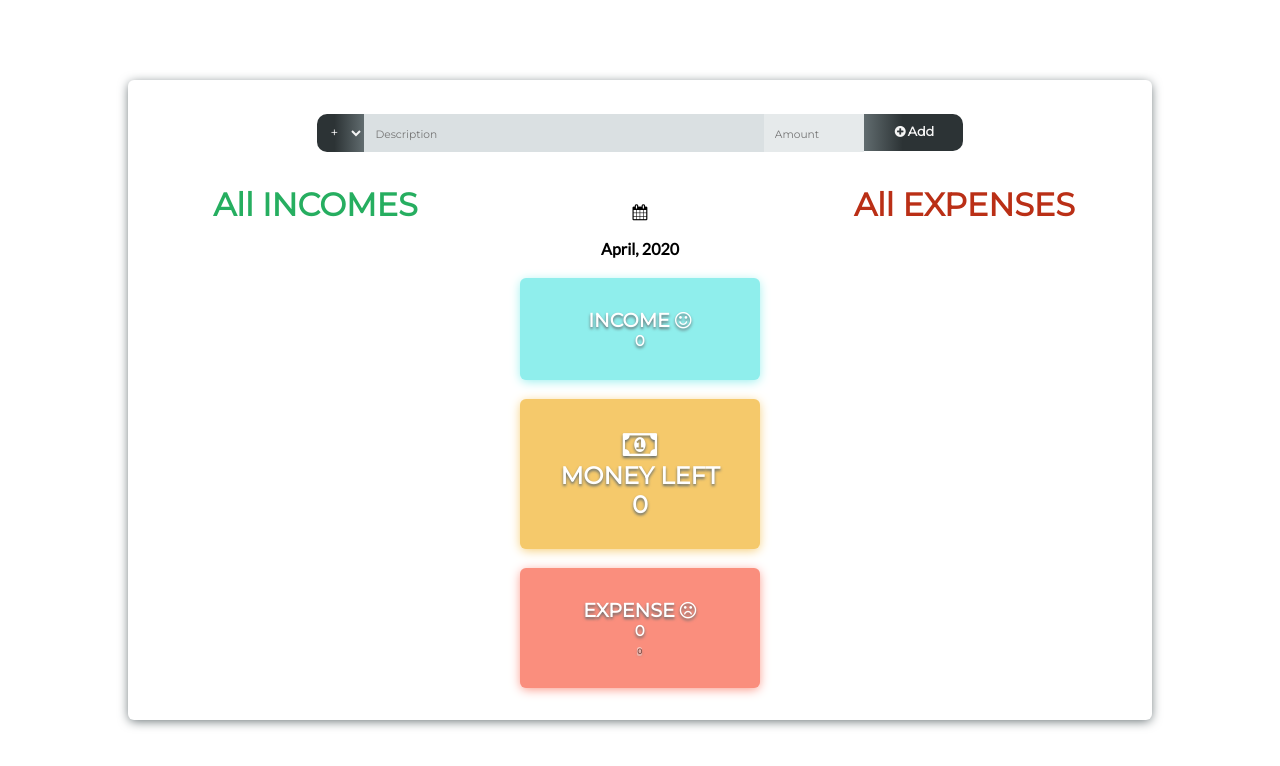
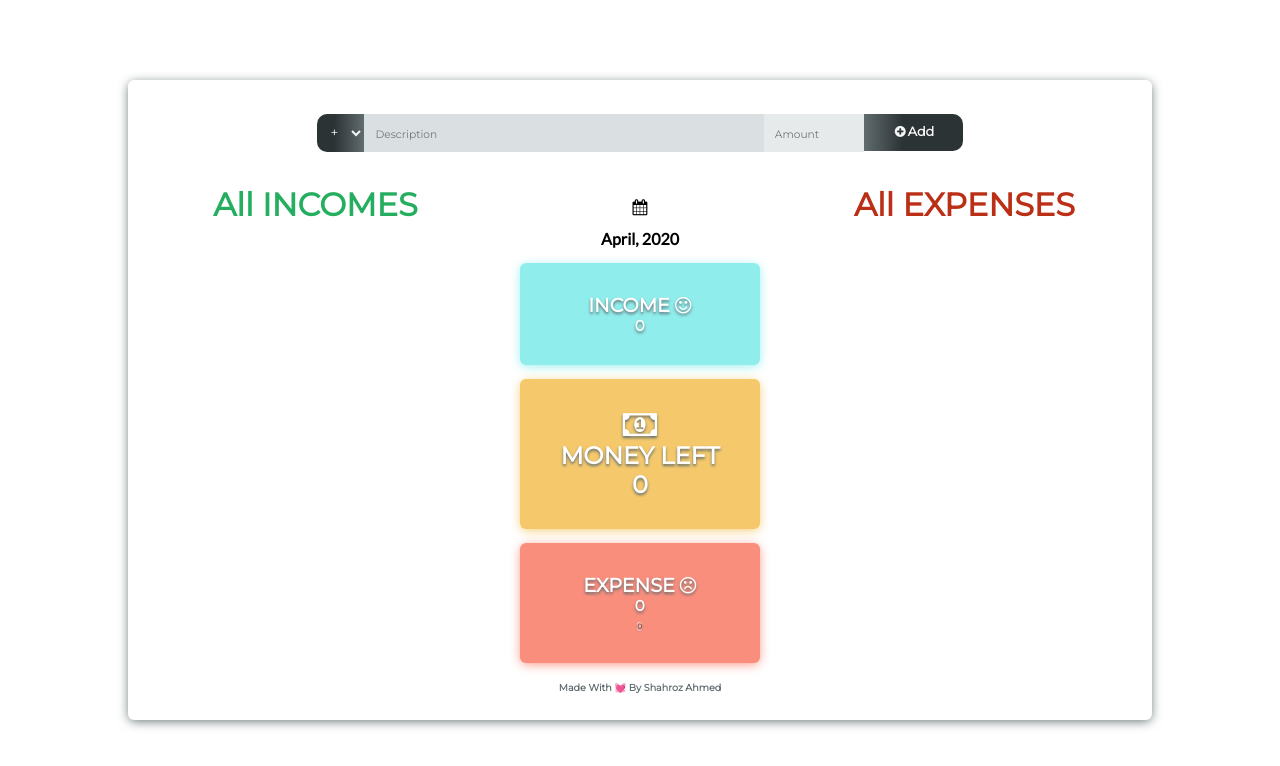
Before and after one commit to ShahrozAhmd/budget_app, a plain HTML site: page index.html in a window 1280 px wide. Drawn offline with Linux system fonts and the light colour scheme.

Commit message:
some final changes have been made and now the app is completed with love

```diff
--- a/index.html
+++ b/index.html
@@ -50,8 +50,7 @@
                     <span class="ie-sno">11.</span>
                     <h3 class="ie-bar-des">Description</h3>
                     <h4 class="ie-value">1000000</h4>
-                    <span class="ie-cross-btn"><i cl15
-ass="fa fa-times-circle" style="padding: 2px;"></i></span>
+                    <span class="ie-cross-btn"><i class="fa fa-times-circle" style="padding: 2px;"></i></span>
                 </div> -->
 
             </div>
@@ -74,7 +73,7 @@ ass="fa fa-times-circle" style="padding: 2px;"></i></span>
             <div class="cd amount-left magictime slideDownReturn">
                 <i class="fa fa-money fa-2x"></i>
                 <h2>MONEY LEFT</i>
-                <h2 class="money-left">0</h2>
+                    <h2 class="money-left">0</h2>
             </div>
 
             <div class="cd calculated-expense magictime swap">
@@ -82,7 +81,9 @@ ass="fa fa-times-circle" style="padding: 2px;"></i></span>
                 <h3 class="total-expense">0<h3>
                 <span class="small-percentage-show-a total-exp-per">0</span>
             </div>
-
+            <footer>
+                <h5 class="developer">Made With 💓 By Shahroz Ahmed</h5>
+            </footer>
         </div>
 
 
@@ -106,8 +107,15 @@ ass="fa fa-times-circle" style="padding: 2px;"></i></span>
             </div>
         </div>
 
-        <!-- custom javascript -->
-        <script src="./script.js"></script>
+
+
+
+
+    </div>
+    <!-- custom javascript -->
+    <script src="./script.js"></script>
+
+
 </body>
 
 </html>
--- a/script.js
+++ b/script.js
@@ -341,6 +341,8 @@ var trigger = (function (budgetCtrl, UICtrl) {
     UICtrl.delListItem(getElemetID);
     //show the updated budget
     updateBudget();
+    // update percentages of all expenses after deleting any income
+    updatePercentages();
   }
 
 
--- a/style.css
+++ b/style.css
@@ -247,6 +247,15 @@ option {
     rgba(228, 66, 54, 1) 53%
   );
 }
+.developer{
+  font-family: "Montserrat", sans-serif;
+  text-align: center;
+  margin-top: 5px;
+  color: #616c6f;
+  font-size:0.6em ;
+
+
+}
 
 /* Media Querries */
 @media (max-width: 768px) {
```
